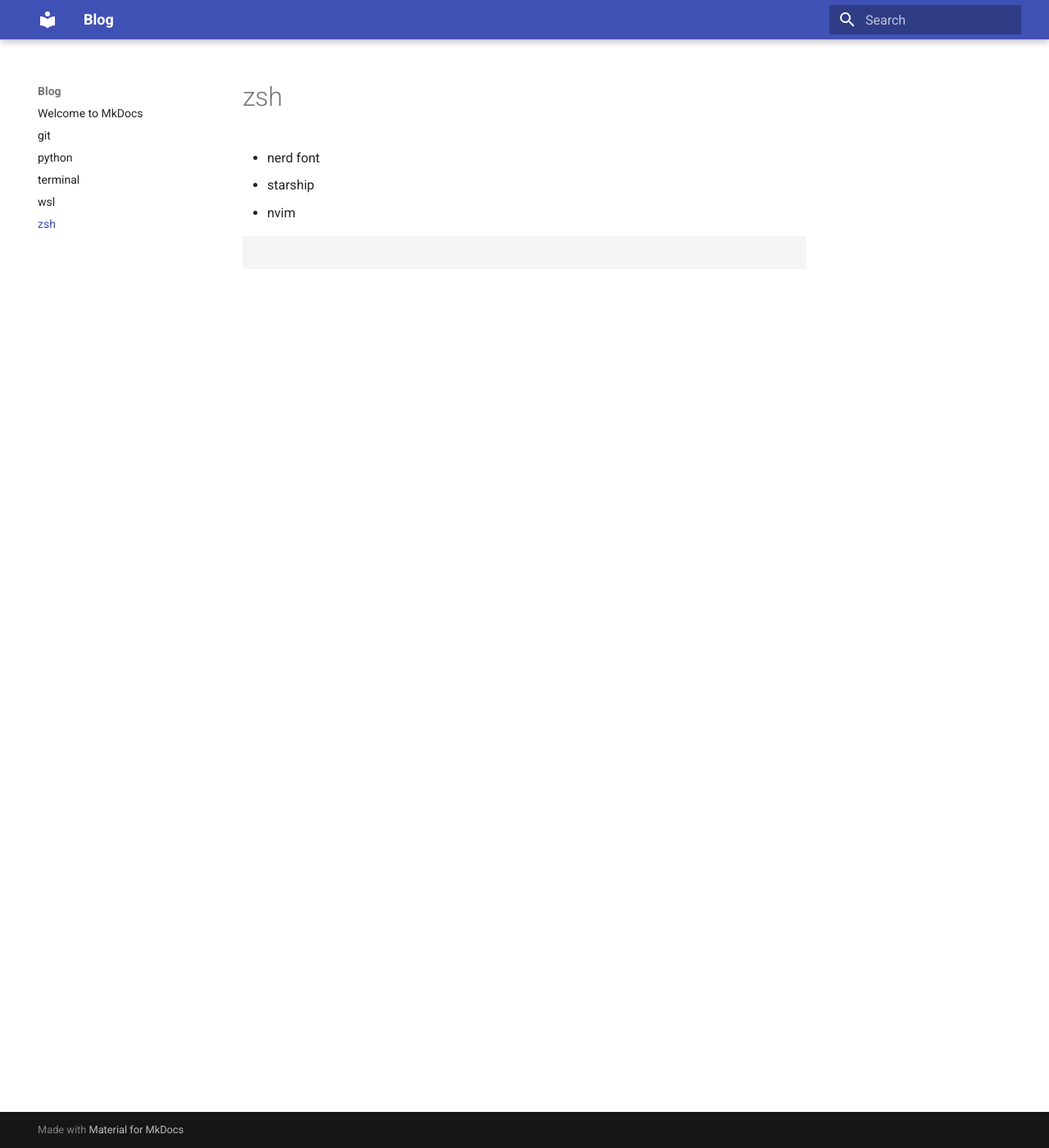
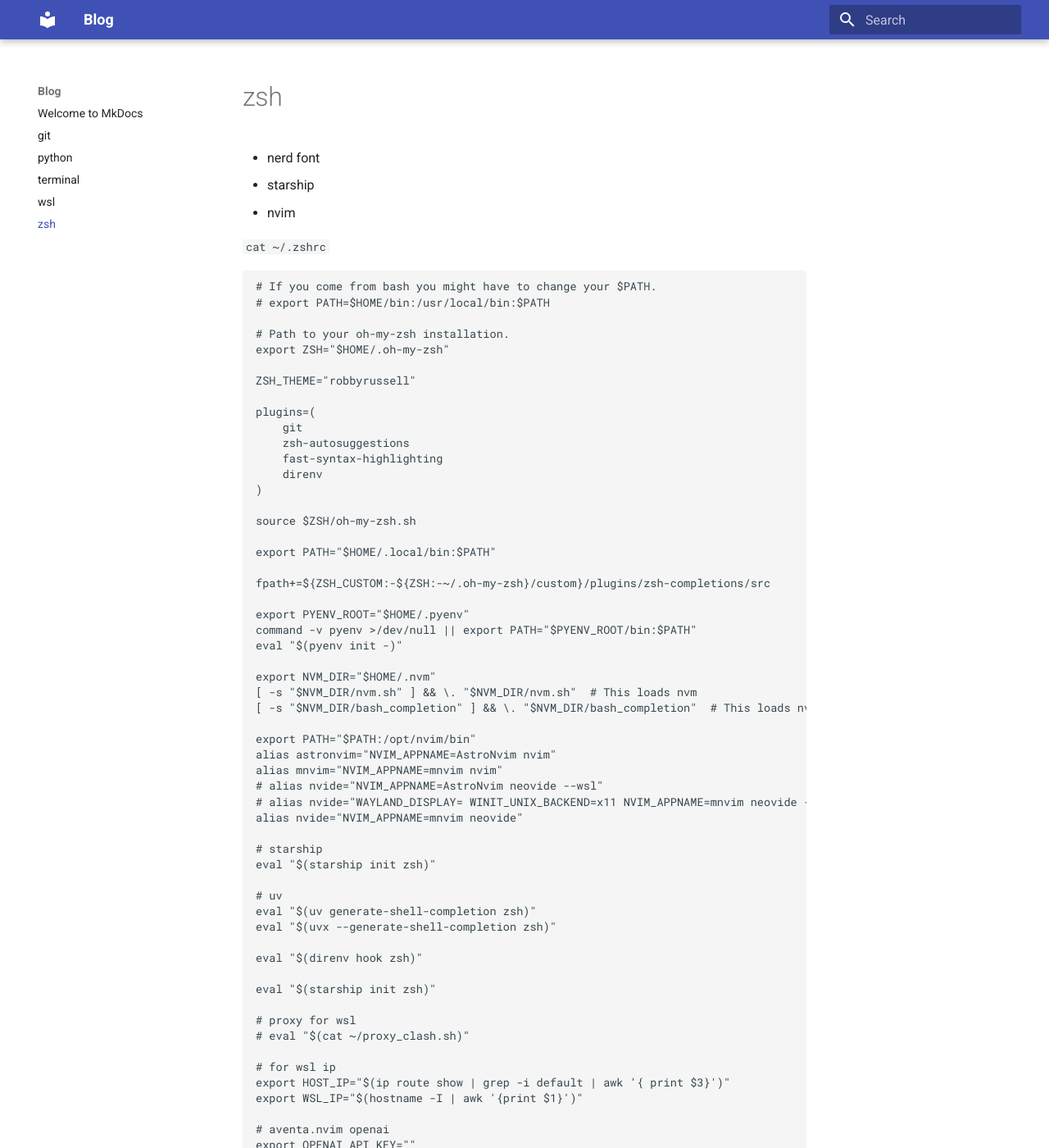
Before and after one commit to yaomengsi/blog, an MkDocs documentation site: the page built from docs/zsh.md, in a window 1280 px wide and 1400 px high. Shown: the whole window at 82% size. Built offline with MkDocs 1.6.1 and Material for MkDocs 9.7.7, drawn with Linux system fonts in a browser that asks for light colours; some of the changed text lies outside the part shown.

Commit message:
add zshrc

````diff
--- a/docs/zsh.md
+++ b/docs/zsh.md
@@ -4,6 +4,73 @@
 - starship
 - nvim
 
+`cat ~/.zshrc`
+
 ```sh
+# If you come from bash you might have to change your $PATH.
+# export PATH=$HOME/bin:/usr/local/bin:$PATH
+
+# Path to your oh-my-zsh installation.
+export ZSH="$HOME/.oh-my-zsh"
+
+ZSH_THEME="robbyrussell"
+
+plugins=(
+    git
+    zsh-autosuggestions
+    fast-syntax-highlighting
+    direnv
+)
+
+source $ZSH/oh-my-zsh.sh
+
+export PATH="$HOME/.local/bin:$PATH"
+
+fpath+=${ZSH_CUSTOM:-${ZSH:-~/.oh-my-zsh}/custom}/plugins/zsh-completions/src
+
+export PYENV_ROOT="$HOME/.pyenv"
+command -v pyenv >/dev/null || export PATH="$PYENV_ROOT/bin:$PATH"
+eval "$(pyenv init -)"
+
+export NVM_DIR="$HOME/.nvm"
+[ -s "$NVM_DIR/nvm.sh" ] && \. "$NVM_DIR/nvm.sh"  # This loads nvm
+[ -s "$NVM_DIR/bash_completion" ] && \. "$NVM_DIR/bash_completion"  # This loads nvm bash_completion
+
+export PATH="$PATH:/opt/nvim/bin"
+alias astronvim="NVIM_APPNAME=AstroNvim nvim"
+alias mnvim="NVIM_APPNAME=mnvim nvim"
+# alias nvide="NVIM_APPNAME=AstroNvim neovide --wsl"
+# alias nvide="WAYLAND_DISPLAY= WINIT_UNIX_BACKEND=x11 NVIM_APPNAME=mnvim neovide --wsl"
+alias nvide="NVIM_APPNAME=mnvim neovide"
+
+# starship
+eval "$(starship init zsh)"
+
+# uv
+eval "$(uv generate-shell-completion zsh)"
+eval "$(uvx --generate-shell-completion zsh)"
+
+eval "$(direnv hook zsh)"
+
+eval "$(starship init zsh)"
+
+# proxy for wsl
+# eval "$(cat ~/proxy_clash.sh)"
+
+# for wsl ip
+export HOST_IP="$(ip route show | grep -i default | awk '{ print $3}')"
+export WSL_IP="$(hostname -I | awk '{print $1}')"
+
+# aventa.nvim openai
+export OPENAI_API_KEY=""
+
+unset_proxy() {
+    unset http_proxy
+    unset HTTP_PROXY
+    unset https_proxy
+    unset HTTPS_PROXY
+    unset all_proxy
+    unset ALL_PROXY
+}
 
 ```
````
